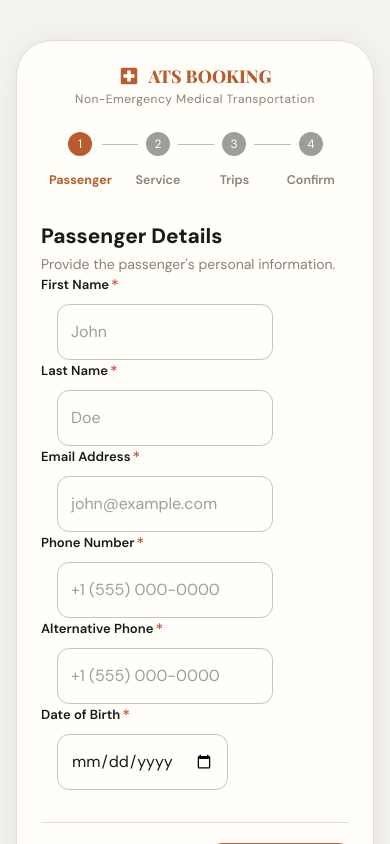
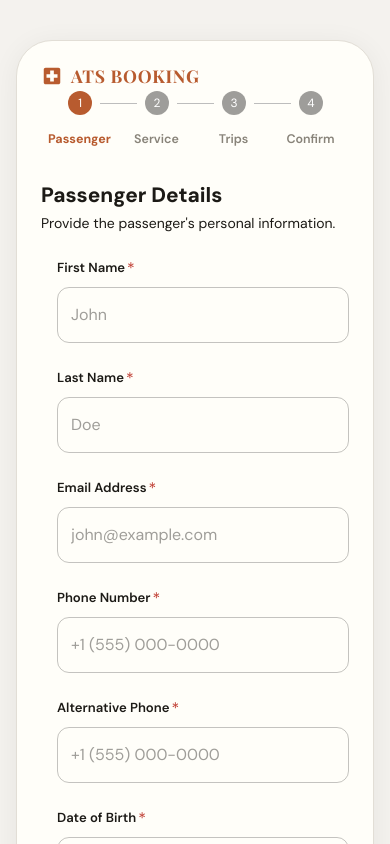
Before and after one commit to wallypaul/ats-booking-iframe-v2, a React (Vite) app: page / in a window 390 px wide. Shown: the top 844 px of the page. Built offline with nearby package versions, Linux system fonts and the light colour scheme.

Commit message:
Added phone verification

```diff
--- a/package.json
+++ b/package.json
@@ -11,8 +11,8 @@
   "dependencies": {
     "@emotion/react": "^11.14.0",
     "@emotion/styled": "^11.14.1",
-    "@mui/icons-material": "^5.18.0",
-    "@mui/material": "^5.18.0",
+    "@mui/icons-material": "^9.0.1",
+    "@mui/material": "^9.0.1",
     "react": "^19.2.5",
     "react-dom": "^19.2.5"
   },
--- a/src/App.jsx
+++ b/src/App.jsx
@@ -18,7 +18,7 @@ import {
 import LocalHospitalIcon from '@mui/icons-material/LocalHospital';
 import ArrowBackIcon from '@mui/icons-material/ArrowBack';
 import ArrowForwardIcon from '@mui/icons-material/ArrowForward';
-import CheckCircleOutlineIcon from '@mui/icons-material/CheckCircleOutline';
+import CheckCircleOutlineIcon from '@mui/icons-material/CheckCircleOutlined';
 import RestartAltIcon from '@mui/icons-material/RestartAlt';
 
 import PassengerDetails from './components/PassengerDetails';
@@ -60,8 +60,28 @@ export default function App() {
   const [tripsData, setTripsData] = useState([]);
   const [tripPrices, setTripPrices] = useState([]);
   const [isPricingLoading, setIsPricingLoading] = useState(false);
+  const [termsAccepted, setTermsAccepted] = useState(false);
 
   // ── validation ──
+  const usPhoneRegex = /^(\+1)?\s?\(?\d{3}\)?[-.\s]?\d{3}[-.\s]?\d{4}$/;
+
+  const handlePassengerBlur = (field) => {
+    const value = passenger[field].trim();
+    setPassengerErrors((prev) => {
+      const e = { ...prev };
+      if (field === 'phone_1') {
+        if (!value) e.phone_1 = 'Phone number is required';
+        else if (!usPhoneRegex.test(value)) e.phone_1 = 'Enter a valid US phone number';
+        else delete e.phone_1;
+      }
+      if (field === 'phone_2') {
+        if (value && !usPhoneRegex.test(value)) e.phone_2 = 'Enter a valid US phone number';
+        else delete e.phone_2;
+      }
+      return e;
+    });
+  };
+
   const validatePassenger = () => {
     const e = {};
     if (!passenger.firstName.trim()) e.firstName = 'First name is required';
@@ -69,7 +89,8 @@ export default function App() {
     if (!passenger.email.trim()) e.email = 'Email is required';
     else if (!/\S+@\S+\.\S+/.test(passenger.email)) e.email = 'Enter a valid email';
     if (!passenger.phone_1.trim()) e.phone_1 = 'Phone number is required';
-    if (!passenger.phone_1.trim() && !passenger.phone_2.trim()) e.phone_1 = 'At least one phone number is required';
+    else if (!usPhoneRegex.test(passenger.phone_1.trim())) e.phone_1 = 'Enter a valid US phone number';
+    if (passenger.phone_2.trim() && !usPhoneRegex.test(passenger.phone_2.trim())) e.phone_2 = 'Enter a valid US phone number';
     if (!passenger.dob) e.dob = 'Date of birth is required';
     setPassengerErrors(e);
     return Object.keys(e).length === 0;
@@ -102,7 +123,8 @@ export default function App() {
       setIsPricingLoading(true);
       setSubmitError('');
       try {
-        const payload = tripsData.map((t) => ({ origin: t.pickup, destination: t.dropoff , service: serviceData.service , companion: serviceData.companion }));
+        const payload = tripsData.map((t) => ({ origin: t.pick_up_address, destination: t.drop_off_address , service: serviceData.service , companion: serviceData.companion }));
+        console.log('Pricing payload:', payload); // Debug log
         const res = await fetch(`${import.meta.env.VITE_API_URL}/distance/bulk/`, {
           method: 'POST',
           headers: { 'Content-Type': 'application/json' },
@@ -133,7 +155,7 @@ export default function App() {
 
   const handleSubmit = async () => {
     setSubmitError('');
-    const payload = { passenger, serviceData, tripsData };
+    const payload = { passenger, serviceData, tripsData: tripsData.map((t, i) => ({ ...t, price: tripPrices[i] })) };
     try {
       console.log('Submitting payload:', payload); // Debug log
       const res = await fetch(`${import.meta.env.VITE_API_URL}/booking/`, {
@@ -187,6 +209,7 @@ export default function App() {
     setServiceErrors({});
     setTripsData([]);
     setTripPrices([]);
+    setTermsAccepted(false);
   };
 
   // ── render current step ──
@@ -198,9 +221,13 @@ export default function App() {
             data={passenger}
             errors={passengerErrors}
             onChange={(d) => {
+              const changedField = Object.keys(d).find((k) => d[k] !== passenger[k]);
               setPassenger(d);
-              setPassengerErrors({});
+              if (changedField) {
+                setPassengerErrors((prev) => { const e = { ...prev }; delete e[changedField]; return e; });
+              }
             }}
+            onBlur={handlePassengerBlur}
           />
         );
       case 1:
@@ -223,6 +250,8 @@ export default function App() {
             serviceData={serviceData}
             tripsData={tripsData}
             tripPrices={tripPrices}
+            termsAccepted={termsAccepted}
+            onTermsChange={setTermsAccepted}
           />
         );
       default:
@@ -360,6 +389,7 @@ export default function App() {
             color="secondary"
             endIcon={<CheckCircleOutlineIcon />}
             onClick={handleSubmit}
+            disabled={!termsAccepted}
           >
             Submit Booking
           </Button>
@@ -415,19 +445,19 @@ function Shell({ children }) {
             <LocalHospitalIcon sx={{ color: 'primary.main', fontSize: 22 }} />
             <Typography
               variant="h4"
-              sx={{ fontSize: '1.1rem', color: 'primary.main' }}
+              sx={{ fontSize: '1.1rem', color: 'primary.main', fontWeight: 700, letterSpacing: '0.04em', alligItems: 'center' }}
             >
               ATS BOOKING
             </Typography>
           </Stack>
-          <Typography
+          {/* <Typography
             variant="body2"
             color="text.secondary"
             align="center"
             sx={{ mb: 3, fontSize: 12, letterSpacing: '0.04em' }}
           >
             Non-Emergency Medical Transportation
-          </Typography>
+          </Typography> */}
 
           {children}
         </Paper>
--- a/src/components/Confirmation.jsx
+++ b/src/components/Confirmation.jsx
@@ -6,6 +6,8 @@ import {
   Chip,
   Divider,
   Stack,
+  FormControlLabel,
+  Checkbox,
 } from '@mui/material';
 import PersonIcon from '@mui/icons-material/Person';
 import DirectionsWalkIcon from '@mui/icons-material/DirectionsWalk';
@@ -65,7 +67,7 @@ function Row({ label, value }) {
   );
 }
 
-export default function Confirmation({ passenger, serviceData, tripsData, tripPrices }) {
+export default function Confirmation({ passenger, serviceData, tripsData, tripPrices, termsAccepted, onTermsChange }) {
   const svc = SERVICES_MAP[serviceData.service];
 
   return (
@@ -172,7 +174,7 @@ export default function Confirmation({ passenger, serviceData, tripsData, tripPr
                       sx={{ fontSize: 16, color: 'primary.main' }}
                     />
                     <Typography variant="body2" color="text.secondary">
-                      {trip.pickup}
+                      {trip.pick_up_address}
                     </Typography>
                   </Stack>
                 </Grid>
@@ -182,7 +184,7 @@ export default function Confirmation({ passenger, serviceData, tripsData, tripPr
                       sx={{ fontSize: 16, color: 'secondary.main' }}
                     />
                     <Typography variant="body2" color="text.secondary">
-                      {trip.dropoff}
+                      {trip.drop_off_address}
                     </Typography>
                   </Stack>
                 </Grid>
@@ -252,6 +254,29 @@ export default function Confirmation({ passenger, serviceData, tripsData, tripPr
           )}
         </Paper>
       </Box>
+      {/* ── terms ── */}
+      <FormControlLabel
+        control={
+          <Checkbox
+            checked={termsAccepted}
+            onChange={(e) => onTermsChange(e.target.checked)}
+            color="primary"
+          />
+        }
+        label={
+          <Typography variant="body2">
+            I have read and agree to the{' '}
+            <Box
+              target="_blank"
+              component="a"
+              href="https://www.accessibletransportservicesllc.com/privacy"
+              sx={{ color: 'primary.main', textDecoration: 'underline' }}
+            >
+              terms and conditions
+            </Box>
+          </Typography>
+        }
+      />
     </Box>
   );
 }
--- a/src/components/PassengerDetails.jsx
+++ b/src/components/PassengerDetails.jsx
@@ -2,17 +2,15 @@ import { Box, Grid, TextField, Typography } from '@mui/material';
 
 function Field({ label, required, children }) {
   return (
-    <Box sx={{ display: 'flex', flexDirection: 'column', gap: 0.75, minWidth: 0 }}>
+    <Box sx={{ display: 'flex', flexDirection: 'column', gap: 0.75, width: '100%', minWidth: 0 }}>
       <Typography
         component="label"
         variant="body2"
-        sx={{ fontWeight: 600, fontSize: '0.82rem', color: 'text.primary', alignItems: 'center', display: 'flex' }}
+        sx={{ fontWeight: 600, fontSize: '0.82rem', color: 'text.primary', display: 'flex', alignItems: 'center' }}
       >
         {label}
         {required && (
-          <Typography component="span" sx={{ color: 'error.main', ml: 0.25 }}>
-            *
-          </Typography>
+          <Typography component="span" sx={{ color: 'error.main', ml: 0.25 }}>*</Typography>
         )}
       </Typography>
       {children}
@@ -20,114 +18,80 @@ function Field({ label, required, children }) {
   );
 }
 
-export default function PassengerDetails({ data, errors, onChange }) {
+export default function PassengerDetails({ data, errors, onChange, onBlur }) {
   const update = (field) => (e) => onChange({ ...data, [field]: e.target.value });
 
+  // Phone fields: allow only digits and formatting chars (+ ( ) - . space), strip letters
+  const updatePhone = (field) => (e) =>
+    onChange({ ...data, [field]: e.target.value.replace(/[^\d+().\-\s]/g, '') });
+
+  const maxDob = (() => {
+    const today = new Date();
+    const yyyy = today.getFullYear();
+    const mm = String(today.getMonth() + 1).padStart(2, '0');
+    const dd = String(today.getDate()).padStart(2, '0');
+    return `${yyyy}-${mm}-${dd}`;
+  })();
+
   return (
-    // add to the grid: style={{ marginLeft: "1em" }}
-    <Grid container spacing={2} rowSpacing={3} >
-      <Grid size={{ xs: 12, sm: 6 }} sx={{ minWidth: 0 }}>
-        <Field label="First Name" required >
-          <TextField
-            style={{ marginLeft: "1em" }}
-            placeholder="John"
-            value={data.firstName}
-            onChange={update('firstName')}
-            error={!!errors.firstName}
-            helperText={errors.firstName}
-          />
+    <Grid container spacing={2} rowSpacing={3}>
+      {/* Row 1: First + Last */}
+      <Grid size={{ xs: 12, sm: 6 }}>
+        <Field label="First Name" required>
+          <TextField fullWidth placeholder="John"
+            value={data.firstName} onChange={update('firstName')}
+            error={!!errors.firstName} helperText={errors.firstName} />
         </Field>
       </Grid>
 
-      <Grid size={{ xs: 12, sm: 6 }}  >
+      <Grid size={{ xs: 12, sm: 6 }}>
         <Field label="Last Name" required>
-          <TextField
-            style={{ marginLeft: "1em",  }}
-            placeholder="Doe"
-            value={data.lastName}
-            onChange={update('lastName')}
-            error={!!errors.lastName}
-            helperText={errors.lastName}
-          />
+          <TextField fullWidth placeholder="Doe"
+            value={data.lastName} onChange={update('lastName')}
+            error={!!errors.lastName} helperText={errors.lastName} />
         </Field>
       </Grid>
 
-      <Grid size={{ xs: 12, sm: 12 }}  >
+      {/* Row 2: Email — full width */}
+      <Grid size={{ xs: 12 }}>
         <Field label="Email Address" required>
-          <TextField
-            style={{ marginLeft: "1em"}}
-            type="email"
-            placeholder="john@example.com"
-            value={data.email}
-            onChange={update('email')}
-            error={!!errors.email}
-            helperText={errors.email}
-          />
+          <TextField fullWidth type="email" placeholder="john@example.com"
+            value={data.email} onChange={update('email')}
+            error={!!errors.email} helperText={errors.email} />
         </Field>
       </Grid>
 
-      <Grid size={{ xs: 12, sm: 6 }}  >
+      {/* Row 3: Phone + Alternative Phone */}
+      <Grid size={{ xs: 12, sm: 6 }}>
         <Field label="Phone Number" required>
-          <TextField
-            style={{ marginLeft: "1em" }}
-            type="tel"
-            placeholder="+1 (555) 000-0000"
-            value={data.phone_1}
-            onChange={update('phone_1')}
-            error={!!errors.phone_1}
-            helperText={errors.phone_1}
-          />
-        </Field>
-      </Grid>
-      <Grid size={{ xs: 12, sm: 6 }}  >
-        <Field label="Alternative Phone " required>
-          <TextField
-            style={{ marginLeft: "1em", }}
-            type="tel"
-            placeholder="+1 (555) 000-0000"
-            value={data.phone_2}
-            onChange={update('phone_2')}
-            error={!!errors.phone_2}
-            helperText={errors.phone_2}
-          />
+          <TextField fullWidth type="tel" inputMode="tel" placeholder="+1 (555) 000-0000"
+            value={data.phone_1} onChange={updatePhone('phone_1')}
+            onBlur={() => onBlur?.('phone_1')}
+            error={!!errors.phone_1} helperText={errors.phone_1} />
         </Field>
       </Grid>
 
-
-      <Grid size={{ xs: 12 }}>
-        <Field label="Date of Birth" required>
-          <TextField
-            fullWidth
-            style={{ marginLeft: "1em" }}
-            type="date"
-            value={data.dob}
-            onChange={update('dob')}
-            error={!!errors.dob}
-            helperText={errors.dob}
-            inputProps={{
-
-              max: (() => {
-              const today = new Date();
-              const yyyy = today.getFullYear();
-              const mm = String(today.getMonth() + 1).padStart(2, '0');
-              const dd = String(today.getDate()).padStart(2, '0');
-              return `${yyyy}-${mm}-${dd}`;
-    })()
-  }}
-          />
+      <Grid size={{ xs: 12, sm: 6 }}>
+        <Field label="Alternative Phone" required>
+          <TextField fullWidth type="tel" inputMode="tel" placeholder="+1 (555) 000-0000"
+            value={data.phone_2} onChange={updatePhone('phone_2')}
+            onBlur={() => onBlur?.('phone_2')}
+            error={!!errors.phone_2} helperText={errors.phone_2} />
         </Field>
       </Grid>
 
-      {/* <Grid size={{ xs: 12, sm: 6 }} sx={{ minWidth: 0 }}>
-        <Field label="Member / Policy ID">
-          <TextField
-            placeholder="e.g. MED-00412"
-            value={data.memberId}
-            onChange={update('memberId')}
-            helperText="Optional"
-          />
+      {/* Row 4: Date of Birth — full width */}
+      <Grid size={{ xs: 12 }}>
+        <Field label="Date of Birth" required>
+          <TextField fullWidth type="date"
+            value={data.dob} onChange={update('dob')}
+            error={!!errors.dob} helperText={errors.dob}
+            slotProps={{
+              htmlInput: { max: maxDob },
+              inputLabel: { shrink: true },
+            }} />
         </Field>
-      </Grid> */}
+      </Grid>
     </Grid>
   );
 }
--- a/src/components/TripsStep.jsx
+++ b/src/components/TripsStep.jsx
@@ -16,7 +16,7 @@ import ReplayIcon from '@mui/icons-material/Replay';
 import AccessTimeIcon from '@mui/icons-material/AccessTime';
 import CalendarTodayIcon from '@mui/icons-material/CalendarToday';
 import CloseIcon from '@mui/icons-material/Close';
-import DeleteOutlineIcon from '@mui/icons-material/DeleteOutline';
+import DeleteOutlineIcon from '@mui/icons-material/DeleteOutlined';
 import EditIcon from '@mui/icons-material/Edit';
 import FlagIcon from '@mui/icons-material/Flag';
 import LocationOnIcon from '@mui/icons-material/LocationOn';
@@ -24,7 +24,7 @@ import NavigateBeforeIcon from '@mui/icons-material/NavigateBefore';
 import NavigateNextIcon from '@mui/icons-material/NavigateNext';
 import SaveIcon from '@mui/icons-material/Save';
 
-const EMPTY_TRIP = { pickup: '', dropoff: '', date: '', time: '' };
+const EMPTY_TRIP = { pick_up_address: '', drop_off_address: '', date: '', time: '' };
 
 function Field({ label, required, children }) {
   return (
@@ -55,8 +55,8 @@ export default function TripsStep({ tripsData, setTripsData }) {
   const [showReturnTripBtn, setShowReturnTripBtn] = useState(true);
   const [showAddAnotherTripBtn, setShowAddAnotherTripBtn] = useState(true);
   const returnDraft = {
-      pickup: draft.dropoff,
-      dropoff: draft.pickup,
+      pick_up_address: draft.drop_off_address,
+      drop_off_address: draft.pick_up_address,
       date: draft.date,
       time: draft.time,
     };
@@ -66,8 +66,8 @@ export default function TripsStep({ tripsData, setTripsData }) {
 
   const validate = () => {
     const e = {};
-    if (!draft.pickup.trim()) e.pickup = 'Pickup address is required';
-    if (!draft.dropoff.trim()) e.dropoff = 'Dropoff address is required';
+    if (!draft.pick_up_address.trim()) e.pick_up_address = 'pick_up_address address is required';
+    if (!draft.drop_off_address.trim()) e.drop_off_address = 'drop_off_address address is required';
     if (!draft.date) e.date = 'Date is required';
     if (!draft.time) e.time = 'Time is required';
     setErrors(e);
@@ -80,8 +80,8 @@ export default function TripsStep({ tripsData, setTripsData }) {
     if (!validate()) return;
 
     // const returnDraft = {
-    //   pickup: draft.dropoff,
-    //   dropoff: draft.pickup,
+    //   pick_up_address: draft.drop_off_address,
+    //   drop_off_address: draft.pick_up_address,
     //   date: draft.date,
     //   time: draft.time,
     // };
@@ -158,25 +158,25 @@ export default function TripsStep({ tripsData, setTripsData }) {
 
           <Grid container spacing={2.5}>
             <Grid container spacing={0} size={{ xs: 12, sm: 6 }} sx={{ minWidth: 0 }} >
-              <Field label="Pickup Address" required>
+              <Field label="pick_up_address Address" required>
                 <TextField
                   placeholder="123 Main St, City, State"
-                  value={draft.pickup}
-                  onChange={updateDraft('pickup')}
-                  error={!!errors.pickup}
-                  helperText={errors.pickup}
+                  value={draft.pick_up_address}
+                  onChange={updateDraft('pick_up_address')}
+                  error={!!errors.pick_up_address}
+                  helperText={errors.pick_up_address}
                 />
               </Field>
             </Grid>
 
             <Grid container spacing={0} size={{ xs: 12, sm: 6 }} sx={{ minWidth: 0 }}>
-              <Field label="Dropoff Address" required>
+              <Field label="drop_off_address Address" required>
                 <TextField
                   placeholder="456 Oak Ave, City, State"
-                  value={draft.dropoff}
-                  onChange={updateDraft('dropoff')}
-                  error={!!errors.dropoff}
-                  helperText={errors.dropoff}
+                  value={draft.drop_off_address}
+                  onChange={updateDraft('drop_off_address')}
+                  error={!!errors.drop_off_address}
+                  helperText={errors.drop_off_address}
                 />
               </Field>
             </Grid>
@@ -189,21 +189,23 @@ export default function TripsStep({ tripsData, setTripsData }) {
                   onChange={updateDraft('date')}
                   error={!!errors.date}
                   helperText={errors.date}
-                  inputProps={{
+                  slotProps={{
+                    htmlInput: {
                       min: (() => {
                       const today = new Date();
                       const yyyy = today.getFullYear();
                       const mm = String(today.getMonth() + 1).padStart(2, '0');
                       const dd = String(today.getDate()).padStart(2, '0');
                       return `${yyyy}-${mm}-${dd}`;
-                      })()
+                        })(),
+                    },
                   }}
                 />
               </Field>
             </Grid>
 
             <Grid container spacing={0} size={{ xs: 12, sm: 6 }} sx={{ minWidth: 0 }}>
-              <Field label="Pickup Time" required>
+              <Field label="pick_up_address Time" required>
                 <TextField
                   type="time"
                   value={draft.time}
@@ -296,15 +298,15 @@ export default function TripsStep({ tripsData, setTripsData }) {
             <Grid size={{ xs: 12, sm: 6 }} sx={{ minWidth: 0 }}>
               <DetailRow
                 icon={<LocationOnIcon sx={{ fontSize: 18, color: 'primary.main', mt: 0.3 }} />}
-                label="Pickup"
-                value={trip.pickup}
+                label="pick_up_address"
+                value={trip.pick_up_address}
               />
             </Grid>
             <Grid size={{ xs: 12, sm: 6 }} sx={{ minWidth: 0 }}>
               <DetailRow
                 icon={<FlagIcon sx={{ fontSize: 18, color: 'secondary.main', mt: 0.3 }} />}
-                label="Dropoff"
-                value={trip.dropoff}
+                label="drop_off_address"
+                value={trip.drop_off_address}
               />
             </Grid>
             <Grid size={{ xs: 12, sm: 6 }} sx={{ minWidth: 0 }}>
```
Also changed, not shown: 2 other files (tests, documents, lock files or other folders). Lines whose indentation alone changed are shown as unchanged.
